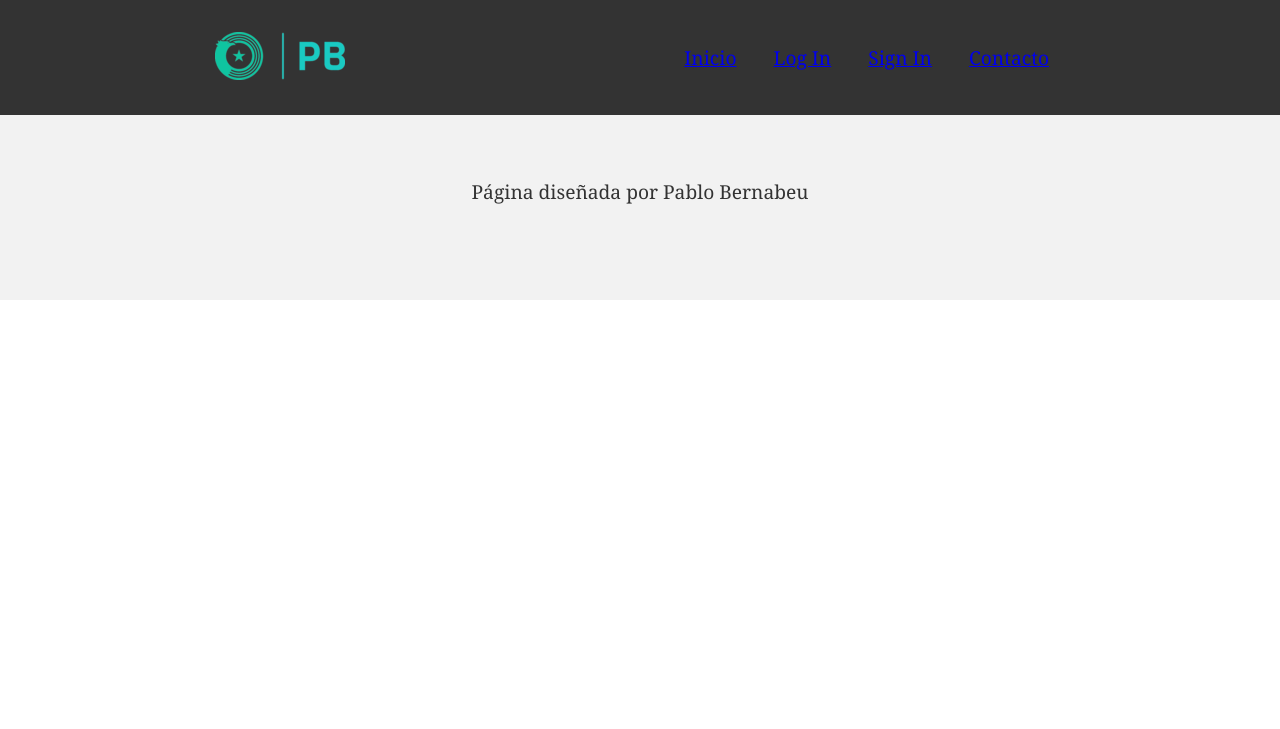
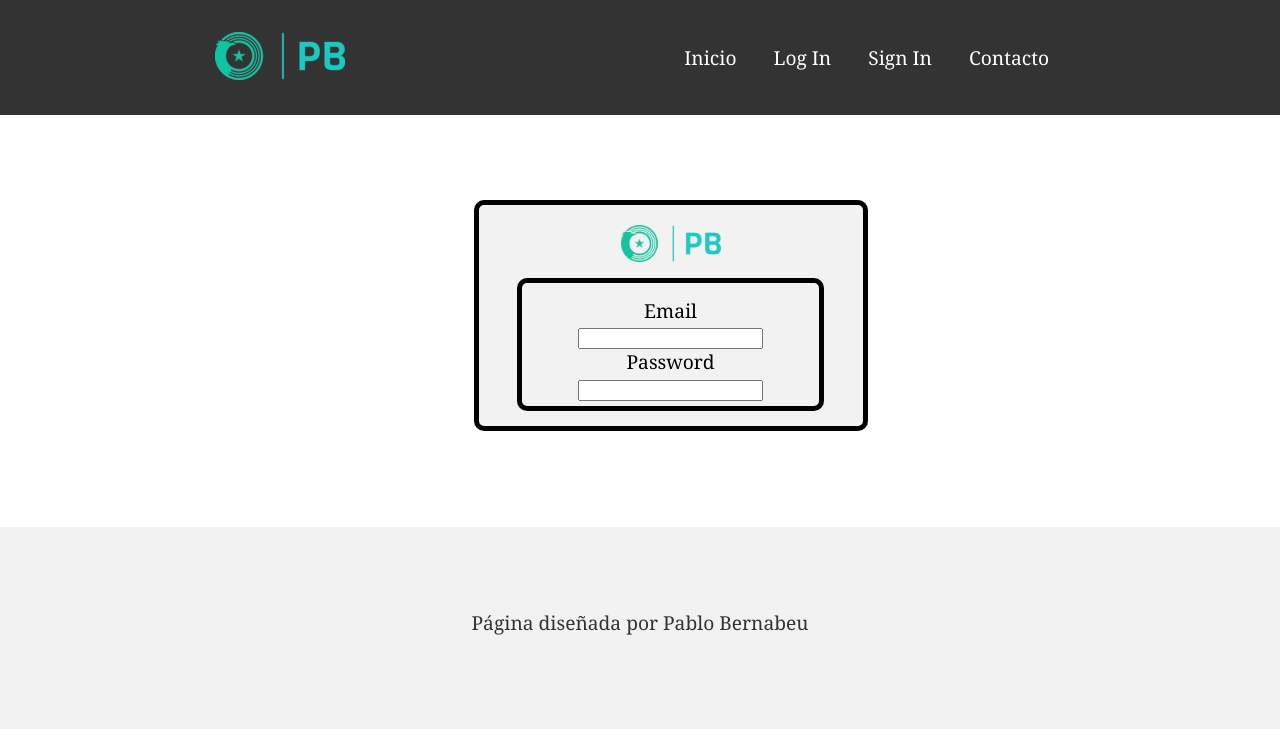
Before and after one commit to pablobernabeu1/SocialNetwork, a PHP site: page /logInPage.html in a window 1280 px wide. Shown: the top 729 px of the page. Run offline with PHP 8.4, Linux system fonts and the light colour scheme.

Commit message:
Sexto commit.
Diseñando la página de Log In.

```diff
--- a/css/estilos.css
+++ b/css/estilos.css
@@ -33,7 +33,7 @@
     right: 0;
 }
 
-    .header a {
+    header a {
         color: white;
         text-decoration: none;
     }
@@ -125,3 +125,39 @@
                     }
 
 }
+
+/* Estilos para la página de Log In */
+
+.box-logIn {
+    position = fixed;
+    width: 30%;
+    min-width: 350px;
+    margin-top:200px;
+    margin-left: 37%;
+    margin-right: 25%;
+
+    background: #f2f2f2;
+    border: 5px solid black;
+    border-radius: 10px;
+}
+
+.img-logIn {
+    width: 100px;
+    position = fixed;
+    margin-top: 20px;
+    margin-left: 37%;
+}
+
+.form-logIn {
+    color: black;
+    border: 5px solid black;
+    border-radius: 10px;
+    text-align: center;
+
+    padding-top: 15px;
+    padding-bottom: 5px;
+    margin-top: 10px;
+    margin-right: 10%;
+    margin-left: 10%;
+    margin-bottom: 15px;
+}
--- a/index.html
+++ b/index.html
@@ -10,14 +10,14 @@
     </head>
     <body>
 
-        <header class="header">
+        <header>
             <div class="container logo-nav-container">
                 <a href="#" class="logo"><img src="logo/logo_small_red.png" alt="alt"/></a>
                 <span class="menu-icon">Ver menú</span>
                 <nav class="navigation">
                     <ul>
-                        <li><a href="logInPage.html">Inicio</a></li>
-                        <li><a href="#">Log In</a></li>
+                        <li><a href="#">Inicio</a></li>
+                        <li><a href="logInPage.html">Log In</a></li>
                         <li><a href="#">Sign In</a></li>
                         <li><a href="#">Contacto</a></li>
                     </ul>
--- a/logInPage.html
+++ b/logInPage.html
@@ -15,7 +15,7 @@
           <span class="menu-icon">Ver menú</span>
           <nav class="navigation">
               <ul>
-                  <li><a href="#">Inicio</a></li>
+                  <li><a href="index.html">Inicio</a></li>
                   <li><a href="#">Log In</a></li>
                   <li><a href="#">Sign In</a></li>
                   <li><a href="#">Contacto</a></li>
@@ -26,6 +26,20 @@
 
 
 
+      <div class="box-logIn">
+        <img src="logo/logo_small.png" class="img-logIn">
+
+        <form class="form-logIn">
+
+          <label>Email</label><br/>
+          <input type="text" name="username"><br/>
+          <label>Password</label><br/>
+          <input type="password" name="password"><br/>
+
+        </form>
+
+      </div>
+
       <footer>
         <div class="container">
           <p>Página diseñada por Pablo Bernabeu</p>
```
